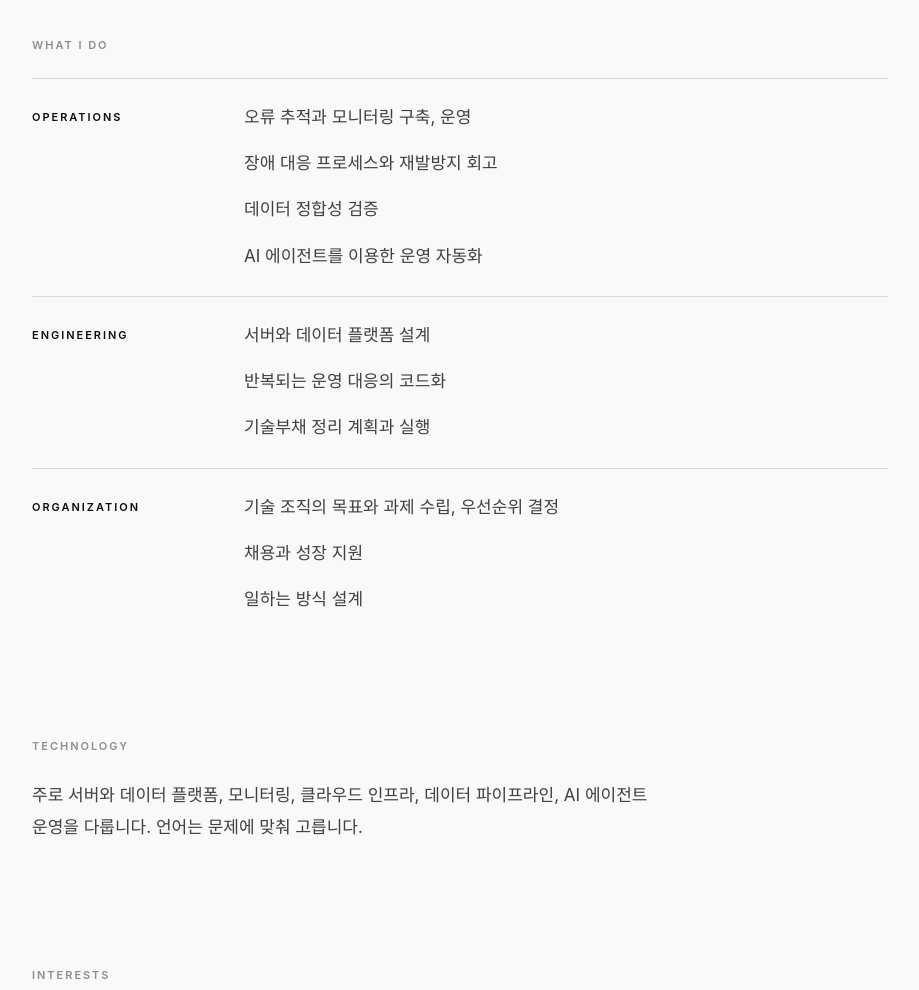
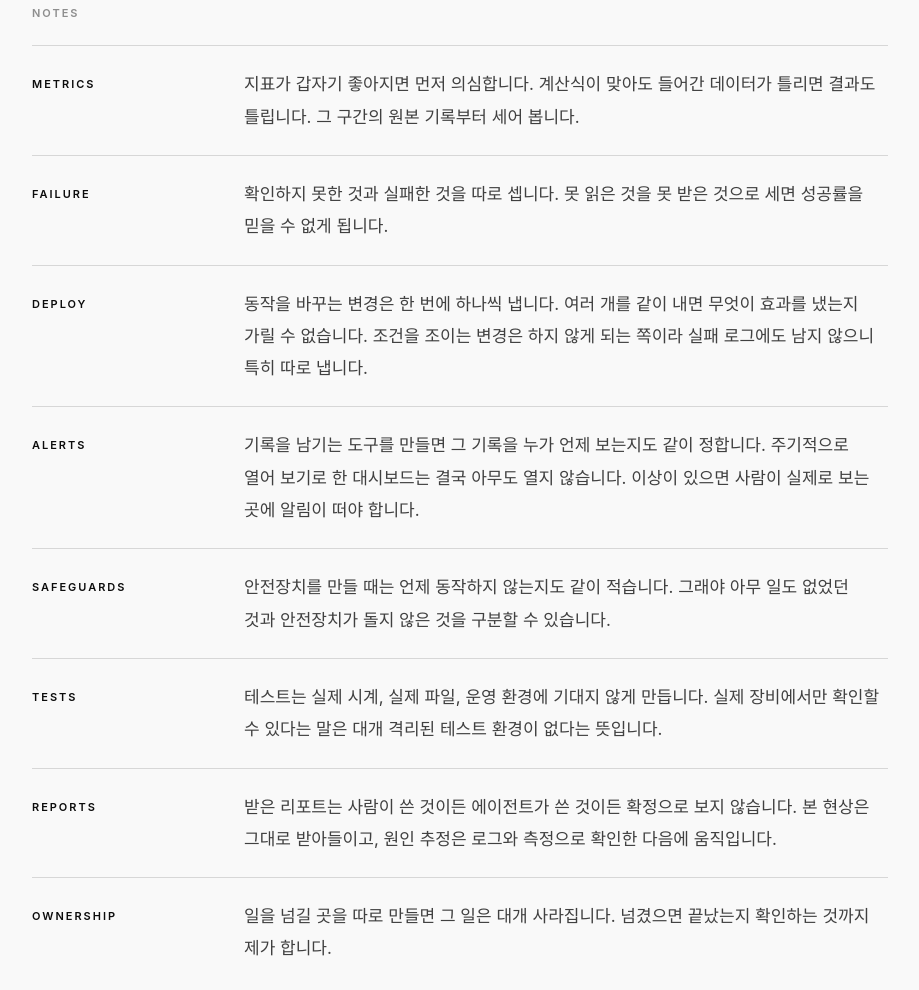
Before and after one commit to tael/tael.github.io, a plain HTML site: page index.html in a window 1280 px wide. Shown: the part 1776-2766 px from the top of the page, without its empty margins (180-1099 px from the left). Drawn offline with Linux system fonts and the light colour scheme; a web font is replaced by a local one.

Commit message:
What I Do·Technology 를 Notes 로 교체: 일하는 원칙과 기술에 대한 생각

```diff
--- a/index.html
+++ b/index.html
@@ -76,6 +76,7 @@
   .group h3 { margin: 0; font-size: 11px; letter-spacing: 0.18em; text-transform: uppercase; font-weight: 600; padding-top: 6px; }
   .group ul { margin: 0; padding: 0; list-style: none; }
   .group li { color: var(--ink-70); margin-bottom: 14px; }
+  .group p { margin: 0 0 12px; }
 
 
   footer { margin-top: 96px; border-top: 1px solid var(--line); padding: 28px 0 64px; }
@@ -120,7 +121,7 @@
   <section>
     <span class="label">How I Work</span>
     <p class="lead">무슨 일이 일어나는지 먼저 확인하고, 큰 문제는 작게 나눠 자주 일어나는 것부터 줄이는 방식으로 일해 왔습니다.</p>
-    <p>새 시스템을 맡으면 기능보다 로그, 지표, 오류 추적을 먼저 붙입니다. 어디서 문제가 나는지 모르면 고칠 순서도 정할 수 없어서입니다. 알람은 사람이 실제로 조치할 것만 남깁니다. 많으면 결국 아무도 보지 않습니다.</p>
+    <p>새 시스템을 맡으면 기능보다 로그, 지표, 오류 추적을 먼저 붙입니다. 어디서 문제가 나는지 모르면 고칠 순서도 정할 수 없어서입니다.</p>
     <p>큰 과제는 한 번에 풀려고 하지 않습니다. 막연한 문제 제기는 배경과 목표, 기대효과를 적은 과제로 바꿔 우선순위를 매깁니다. 팀 목표도 같은 방식으로 목적에서 지표, 실제로 할 일까지 내려 적습니다.</p>
     <p>누가 어렵다고 하면 대부분 처음 해 보는 일이라는 뜻으로 받아들입니다. 그래서 문서와 예제를 만들어 첫 단계를 낮추는 데 시간을 씁니다.</p>
     <p>사람이 같은 일을 계속하고 있으면 코드로 옮기거나, 그 일이 생기지 않게 설계를 바꿉니다. 요즘은 운영 업무 일부를 AI 에이전트에게 맡기고, 어디까지 맡길지 정하는 일을 직접 하고 있습니다.</p>
@@ -132,37 +133,39 @@
 <main class="wrap">
 
   <section>
-    <span class="label">What I Do</span>
+    <span class="label">Notes</span>
     <div class="group">
-      <h3>Operations</h3>
-      <ul>
-        <li>오류 추적과 모니터링 구축, 운영</li>
-        <li>장애 대응 프로세스와 재발방지 회고</li>
-        <li>데이터 정합성 검증</li>
-        <li>AI 에이전트를 이용한 운영 자동화</li>
-      </ul>
+      <h3>Metrics</h3>
+      <p>지표가 갑자기 좋아지면 먼저 의심합니다. 계산식이 맞아도 들어간 데이터가 틀리면 결과도 틀립니다. 그 구간의 원본 기록부터 세어 봅니다.</p>
     </div>
     <div class="group">
-      <h3>Engineering</h3>
-      <ul>
-        <li>서버와 데이터 플랫폼 설계</li>
-        <li>반복되는 운영 대응의 코드화</li>
-        <li>기술부채 정리 계획과 실행</li>
-      </ul>
+      <h3>Failure</h3>
+      <p>확인하지 못한 것과 실패한 것을 따로 셉니다. 못 읽은 것을 못 받은 것으로 세면 성공률을 믿을 수 없게 됩니다.</p>
     </div>
     <div class="group">
-      <h3>Organization</h3>
-      <ul>
-        <li>기술 조직의 목표와 과제 수립, 우선순위 결정</li>
-        <li>채용과 성장 지원</li>
-        <li>일하는 방식 설계</li>
-      </ul>
+      <h3>Deploy</h3>
+      <p>동작을 바꾸는 변경은 한 번에 하나씩 냅니다. 여러 개를 같이 내면 무엇이 효과를 냈는지 가릴 수 없습니다. 조건을 조이는 변경은 하지 않게 되는 쪽이라 실패 로그에도 남지 않으니 특히 따로 냅니다.</p>
     </div>
-  </section>
-
-  <section>
-    <span class="label">Technology</span>
-    <p>주로 서버와 데이터 플랫폼, 모니터링, 클라우드 인프라, 데이터 파이프라인, AI 에이전트 운영을 다룹니다. 언어는 문제에 맞춰 고릅니다.</p>
+    <div class="group">
+      <h3>Alerts</h3>
+      <p>기록을 남기는 도구를 만들면 그 기록을 누가 언제 보는지도 같이 정합니다. 주기적으로 열어 보기로 한 대시보드는 결국 아무도 열지 않습니다. 이상이 있으면 사람이 실제로 보는 곳에 알림이 떠야 합니다.</p>
+    </div>
+    <div class="group">
+      <h3>Safeguards</h3>
+      <p>안전장치를 만들 때는 언제 동작하지 않는지도 같이 적습니다. 그래야 아무 일도 없었던 것과 안전장치가 돌지 않은 것을 구분할 수 있습니다.</p>
+    </div>
+    <div class="group">
+      <h3>Tests</h3>
+      <p>테스트는 실제 시계, 실제 파일, 운영 환경에 기대지 않게 만듭니다. 실제 장비에서만 확인할 수 있다는 말은 대개 격리된 테스트 환경이 없다는 뜻입니다.</p>
+    </div>
+    <div class="group">
+      <h3>Reports</h3>
+      <p>받은 리포트는 사람이 쓴 것이든 에이전트가 쓴 것이든 확정으로 보지 않습니다. 본 현상은 그대로 받아들이고, 원인 추정은 로그와 측정으로 확인한 다음에 움직입니다.</p>
+    </div>
+    <div class="group">
+      <h3>Ownership</h3>
+      <p>일을 넘길 곳을 따로 만들면 그 일은 대개 사라집니다. 넘겼으면 끝났는지 확인하는 것까지 제가 합니다.</p>
+    </div>
   </section>
 
   <section>
```
